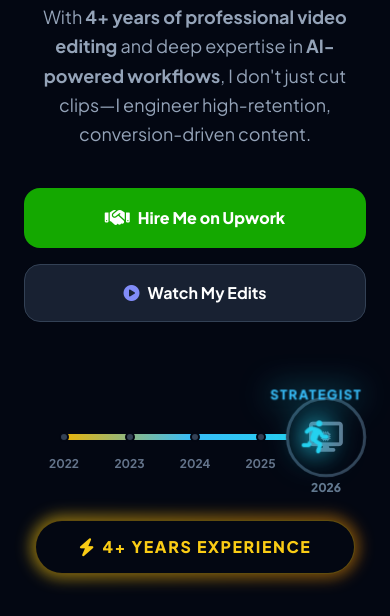
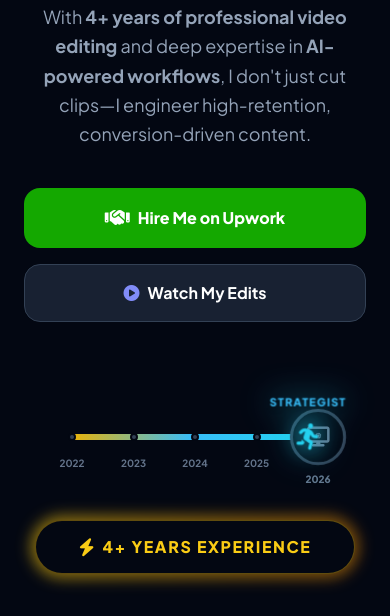
Before and after one commit to bamoum086-png/video-editing-portfolio, a plain HTML site: page index.html in a window 390 px wide. Shown: the part 484-1100 px from the top of the page. Drawn offline with nearby package versions, Linux system fonts and the light colour scheme.

Commit message:
index.html

```diff
--- a/index.html
+++ b/index.html
@@ -223,45 +223,48 @@
                     </a>
                 </div>
 
-                <!-- The Creative Timeline Animation (تمت زيادة المسافة العلوية بشكل كبير لمنع التصادم) -->
-                <div class="flex flex-col items-center justify-center w-full max-w-lg md:max-w-2xl mx-auto px-10 md:px-14 mb-20 mt-28 md:mt-36 relative z-0">
+                <!-- The Creative Timeline Animation (تم إصلاح التناسق للشاشات الصغيرة) -->
+                <div class="flex flex-col items-center justify-center w-full max-w-lg md:max-w-2xl mx-auto px-12 sm:px-16 md:px-14 mb-20 mt-28 md:mt-36 relative z-0">
                     <div class="relative w-full h-1.5 md:h-2 bg-slate-800 rounded-full">
                         <div class="absolute top-0 left-0 h-full bg-gradient-to-r from-yellow-500 via-sky-400 to-cyan-400 rounded-full animate-progress-bar origin-left z-0"></div>
 
-                        <div class="absolute top-1/2 left-[0%] w-2.5 h-2.5 md:w-3 md:h-3 bg-slate-700 border-2 border-[#030712] rounded-full -translate-y-1/2 -translate-x-1/2 z-0"></div>
-                        <span class="absolute top-full left-[0%] -translate-x-1/2 text-xs md:text-sm font-bold text-slate-500 mt-4 md:mt-5">2022</span>
+                        <!-- النقاط والسنوات (تم تصغير الخط للموبايل) -->
+                        <div class="absolute top-1/2 left-[0%] w-2 h-2 md:w-3 md:h-3 bg-slate-700 border-2 border-[#030712] rounded-full -translate-y-1/2 -translate-x-1/2 z-0"></div>
+                        <span class="absolute top-full left-[0%] -translate-x-1/2 text-[10px] md:text-sm font-bold text-slate-500 mt-4 md:mt-5">2022</span>
 
-                        <div class="absolute top-1/2 left-[25%] w-2.5 h-2.5 md:w-3 md:h-3 bg-slate-700 border-2 border-[#030712] rounded-full -translate-y-1/2 -translate-x-1/2 z-0"></div>
-                        <span class="absolute top-full left-[25%] -translate-x-1/2 text-xs md:text-sm font-bold text-slate-500 mt-4 md:mt-5">2023</span>
+                        <div class="absolute top-1/2 left-[25%] w-2 h-2 md:w-3 md:h-3 bg-slate-700 border-2 border-[#030712] rounded-full -translate-y-1/2 -translate-x-1/2 z-0"></div>
+                        <span class="absolute top-full left-[25%] -translate-x-1/2 text-[10px] md:text-sm font-bold text-slate-500 mt-4 md:mt-5">2023</span>
 
-                        <div class="absolute top-1/2 left-[50%] w-2.5 h-2.5 md:w-3 md:h-3 bg-slate-700 border-2 border-[#030712] rounded-full -translate-y-1/2 -translate-x-1/2 z-0"></div>
-                        <span class="absolute top-full left-[50%] -translate-x-1/2 text-xs md:text-sm font-bold text-slate-500 mt-4 md:mt-5">2024</span>
+                        <div class="absolute top-1/2 left-[50%] w-2 h-2 md:w-3 md:h-3 bg-slate-700 border-2 border-[#030712] rounded-full -translate-y-1/2 -translate-x-1/2 z-0"></div>
+                        <span class="absolute top-full left-[50%] -translate-x-1/2 text-[10px] md:text-sm font-bold text-slate-500 mt-4 md:mt-5">2024</span>
 
-                        <div class="absolute top-1/2 left-[75%] w-2.5 h-2.5 md:w-3 md:h-3 bg-slate-700 border-2 border-[#030712] rounded-full -translate-y-1/2 -translate-x-1/2 z-0"></div>
-                        <span class="absolute top-full left-[75%] -translate-x-1/2 text-xs md:text-sm font-bold text-slate-500 mt-4 md:mt-5">2025</span>
+                        <div class="absolute top-1/2 left-[75%] w-2 h-2 md:w-3 md:h-3 bg-slate-700 border-2 border-[#030712] rounded-full -translate-y-1/2 -translate-x-1/2 z-0"></div>
+                        <span class="absolute top-full left-[75%] -translate-x-1/2 text-[10px] md:text-sm font-bold text-slate-500 mt-4 md:mt-5">2025</span>
 
-                        <div class="absolute top-1/2 left-[100%] z-10 w-20 h-20 md:w-24 md:h-24 bg-[#030712] border-[3px] md:border-4 rounded-full flex items-center justify-center -translate-x-1/2 -translate-y-1/2 animate-frame-glow transition-all duration-300">
+                        <!-- الهدف النهائي (تم تصغير الدائرة والأيقونات لتكون أنيقة ومتناسقة مع التايم لاين) -->
+                        <div class="absolute top-1/2 left-[100%] z-10 w-14 h-14 md:w-16 md:h-16 bg-[#030712] border-[3px] rounded-full flex items-center justify-center -translate-x-1/2 -translate-y-1/2 animate-frame-glow transition-all duration-300">
                             <div class="absolute flex items-center justify-center animate-hide-laptop text-slate-500">
-                                <i class="fas fa-display text-3xl md:text-4xl"></i>
-                                <i class="fas fa-microchip absolute top-1/2 left-1/2 -translate-x-1/2 -translate-y-[60%] text-[10px] md:text-sm"></i>
+                                <i class="fas fa-display text-xl md:text-2xl"></i>
+                                <i class="fas fa-microchip absolute top-1/2 left-1/2 -translate-x-1/2 -translate-y-[60%] text-[6px] md:text-[8px]"></i>
                             </div>
                             <div class="absolute flex items-center justify-center w-full h-full opacity-0 animate-show-emoji">
-                                <i class="fas fa-face-grin-stars text-4xl md:text-5xl"></i>
+                                <i class="fas fa-face-grin-stars text-2xl md:text-3xl"></i>
                             </div>
                         </div>
 
-                        <span class="absolute top-full left-[100%] animate-year-glow text-xs md:text-sm font-black mt-10 md:mt-12 transition-colors duration-300">2026</span>
+                        <span class="absolute top-full left-[100%] animate-year-glow text-[10px] md:text-sm font-black mt-8 md:mt-10 transition-colors duration-300">2026</span>
 
+                        <!-- حركة الرجل والنصوص العائمة -->
                         <div class="absolute top-1/2 left-0 animate-runner z-20 flex flex-col items-center">
-                            <!-- منطقة الكلمات المرتفعة -->
-                            <div class="absolute bottom-full mb-3 md:mb-5 w-48 text-center pointer-events-none">
-                                <span class="absolute bottom-0 left-1/2 text-xs md:text-sm font-black uppercase tracking-widest text-yellow-400 animate-label-1 drop-shadow-md">Beginner</span>
-                                <span class="absolute bottom-0 left-1/2 text-xs md:text-sm font-black uppercase tracking-widest text-amber-400 animate-label-2 opacity-0 drop-shadow-md">Skilled</span>
-                                <span class="absolute bottom-0 left-1/2 text-xs md:text-sm font-black uppercase tracking-widest text-orange-400 animate-label-3 opacity-0 drop-shadow-md">Pro Editor</span>
-                                <span class="absolute bottom-0 left-1/2 text-xs md:text-sm font-black uppercase tracking-widest text-sky-400 animate-label-4 opacity-0 drop-shadow-md">Strategist</span>
-                                <span class="absolute bottom-0 left-1/2 text-xs md:text-sm font-black uppercase tracking-widest text-cyan-300 animate-label-5 opacity-0 drop-shadow-[0_0_8px_rgba(34,211,238,0.8)]">AI Expert</span>
+                            <!-- منطقة الكلمات المرتفعة (تم إضافة whitespace-nowrap لمنع انكسار الكلمات وتصغير العرض) -->
+                            <div class="absolute bottom-full mb-2 md:mb-5 w-32 md:w-48 text-center pointer-events-none">
+                                <span class="absolute bottom-0 left-1/2 text-[10px] md:text-sm font-black uppercase tracking-widest text-yellow-400 animate-label-1 drop-shadow-md whitespace-nowrap">Beginner</span>
+                                <span class="absolute bottom-0 left-1/2 text-[10px] md:text-sm font-black uppercase tracking-widest text-amber-400 animate-label-2 opacity-0 drop-shadow-md whitespace-nowrap">Skilled</span>
+                                <span class="absolute bottom-0 left-1/2 text-[10px] md:text-sm font-black uppercase tracking-widest text-orange-400 animate-label-3 opacity-0 drop-shadow-md whitespace-nowrap">Pro Editor</span>
+                                <span class="absolute bottom-0 left-1/2 text-[10px] md:text-sm font-black uppercase tracking-widest text-sky-400 animate-label-4 opacity-0 drop-shadow-md whitespace-nowrap">Strategist</span>
+                                <span class="absolute bottom-0 left-1/2 text-[10px] md:text-sm font-black uppercase tracking-widest text-cyan-300 animate-label-5 opacity-0 drop-shadow-[0_0_8px_rgba(34,211,238,0.8)] whitespace-nowrap">AI Expert</span>
                             </div>
-                            <i class="fas fa-person-running text-3xl md:text-5xl drop-shadow-[0_0_10px_currentColor] animate-hide-runner"></i>
+                            <i class="fas fa-person-running text-2xl md:text-5xl drop-shadow-[0_0_10px_currentColor] animate-hide-runner"></i>
                         </div>
                     </div>
                 </div>
```
